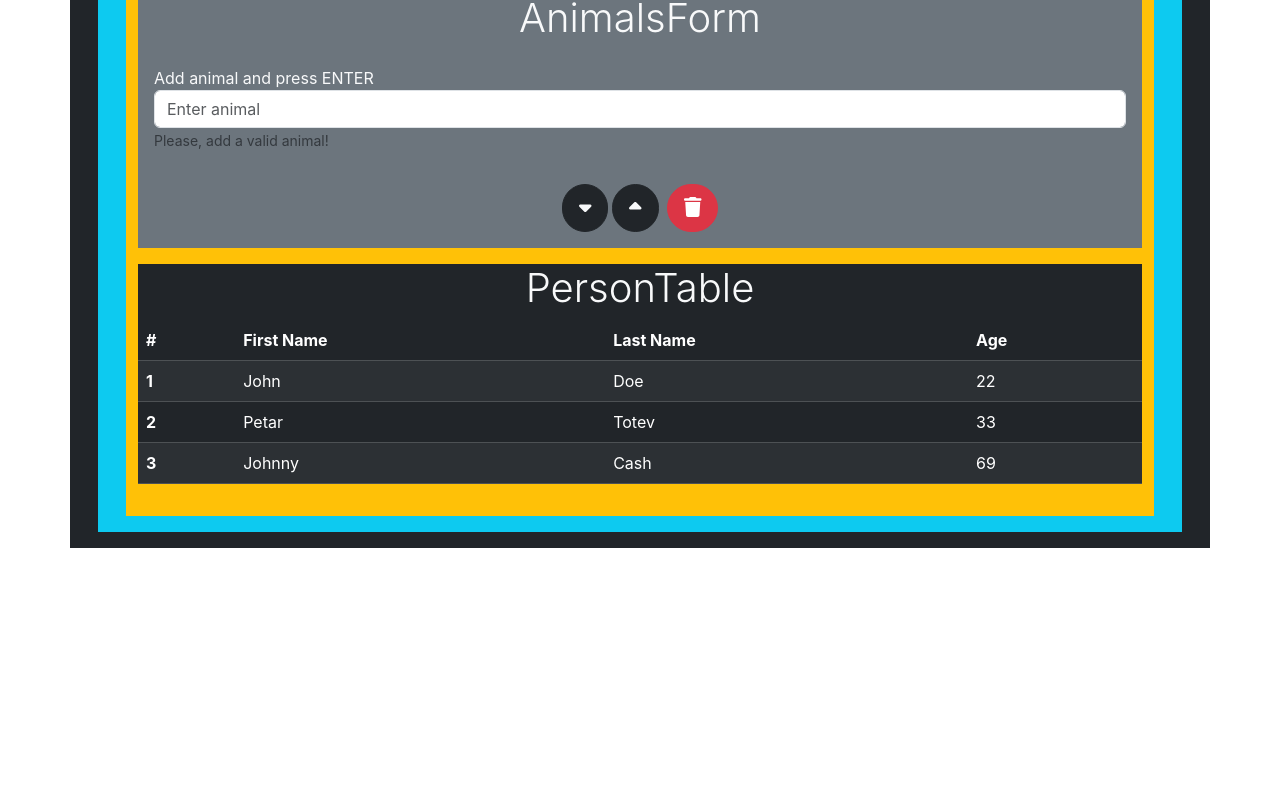
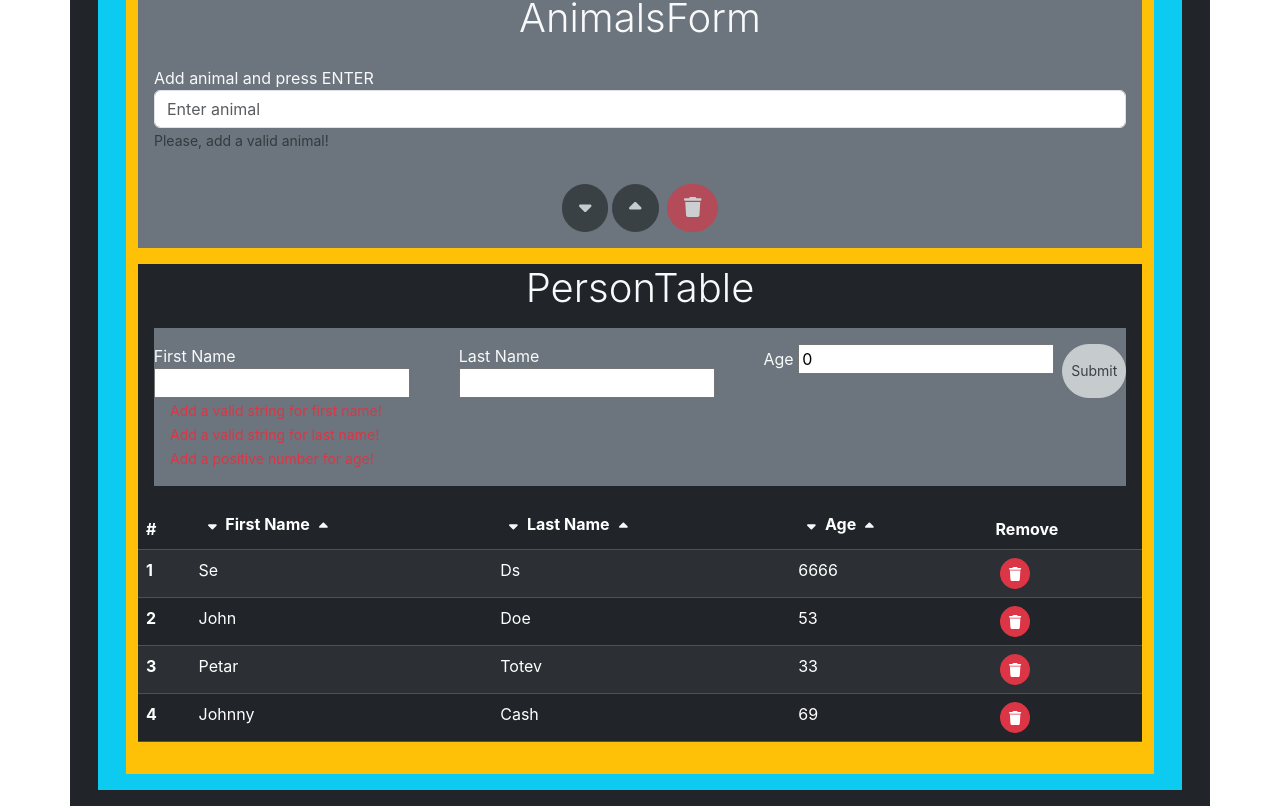
Before and after one commit to petartotev/PT_Demo_React_MyFamilyApp, a React (Create React App) app in the folder src/my-family-app/: page / in a window 1280 px wide. Shown: the part 772-1578 px from the top of the page. Before the commit the page ends 1320 px from the top, so only its background shows below. Built offline with nearby package versions, Linux system fonts and the light colour scheme.

Commit message:
PersonTable sort per age, name added. README updated with known issues. Client-side validation added in AnimalsForm

```diff
--- a/src/my-family-app/src/AnimalsForm/AnimalsForm.js
+++ b/src/my-family-app/src/AnimalsForm/AnimalsForm.js
@@ -1,5 +1,5 @@
 import React, { useState } from 'react';
-import { FontAwesomeIcon } from '@fortawesome/react-fontawesome'
+import { FontAwesomeIcon } from '@fortawesome/react-fontawesome';
 
 function AnimalsForm() {
     const [myAnimals, setMyAnimals] = useState([]);
@@ -7,16 +7,16 @@ function AnimalsForm() {
     return (
         <div className="bg-secondary text-light mb-3 pb-3">
             <h6 className="display-6 d-flex justify-content-center">AnimalsForm</h6>
-            <div className="form-group p-3">
+            <div className="p-3">
                 <label htmlFor="exampleInputAnimal1">Add animal and press ENTER</label>
                 <input type="animal" className="form-control" id="exampleInputAnimal1" aria-describedby="AnimalHelp" placeholder="Enter animal" onKeyUp={(event) => { if (event.key === "Enter") {setMyAnimals([...myAnimals].concat([event.target.value])); event.target.value = ''; } }}/>
                 <small id="animalHelp" className="form-text text-muted">Please, add a valid animal!</small>
             </div>
             <ul>{myAnimals.map((x, index) => <li key={index}>{x}</li>)}</ul>
             <div className="d-flex justify-content-center">
-              <button className="btn btn-lg rounded-pill btn-dark text-light me-1" onClick={() => setMyAnimals([...myAnimals].sort())}><FontAwesomeIcon icon="fa-caret-down" /></button>
-              <button className="btn btn-lg rounded-pill btn-dark text-light me-1" onClick={() => setMyAnimals([...myAnimals].sort().reverse())}><FontAwesomeIcon icon="fa-caret-up" /></button>
-              <button type="button" className="btn btn-lg rounded-pill btn-danger ms-1" data-bs-toggle="modal" data-bs-target="#staticBackdrop"><FontAwesomeIcon icon="fa-trash" /></button>
+              <button className="btn btn-lg rounded-pill btn-dark text-light me-1" onClick={() => setMyAnimals([...myAnimals].sort())} disabled={myAnimals === null || myAnimals.length < 2}><FontAwesomeIcon icon="fa-caret-down" /></button>
+              <button className="btn btn-lg rounded-pill btn-dark text-light me-1" onClick={() => setMyAnimals([...myAnimals].sort().reverse())} disabled={myAnimals === null || myAnimals.length < 2}><FontAwesomeIcon icon="fa-caret-up" /></button>
+              <button type="button" className="btn btn-lg rounded-pill btn-danger ms-1" data-bs-toggle="modal" data-bs-target="#staticBackdrop" disabled={myAnimals === null || myAnimals.length === 0}><FontAwesomeIcon icon="fa-trash" /></button>
             </div>
             <div className="modal fade text-dark" id="staticBackdrop" data-bs-backdrop="static" data-bs-keyboard="false" tabIndex="-1" aria-labelledby="staticBackdropLabel" aria-hidden="true">
               <div className="modal-dialog">
--- a/src/my-family-app/src/PersonTable/PersonTable.js
+++ b/src/my-family-app/src/PersonTable/PersonTable.js
@@ -1,23 +1,98 @@
-import React from 'react';
+import React, { useState } from 'react';
 import Person from './Person.js';
+import { FontAwesomeIcon } from '@fortawesome/react-fontawesome';
 
 function PersonTable() {
-    const myPeople = [new Person('Petar','Totev', 33), new Person('John','Doe', 22), new Person('Johnny','Cash', 69)];
+    const [myPeople, setMyPeople] = useState([new Person('Se','Ds', 6666), new Person('John','Doe', 53), new Person('Petar','Totev', 33), new Person('Johnny','Cash', 69)]);
+    const [firstName, setFirstName] = useState('');
+    const [lastName, setLastName] = useState('');
+    const [age, setAge] = useState(0);
+
+    function removePersonByIndex(index) {
+        let myPeopleLocal = [...myPeople];
+        myPeopleLocal.splice(index,1);
+        setMyPeople(myPeopleLocal);
+    }
+
+    function handleFormSubmit(event) {
+        let myPeopleLocal = [...myPeople];
+        myPeopleLocal.push(new Person(firstName, lastName, age));
+        setFirstName('');
+        setLastName('');
+        setAge(0);
+        setMyPeople(myPeopleLocal);
+        event.preventDefault();
+    }
+
+    function isFormFilledIn() {
+        return firstName !== null && firstName !== '' && firstName !== ' ' && lastName !== null && lastName !== '' && lastName !== ' ' && age > 0;
+    }
+
+    function isNullOrWhiteSpace(text) {
+        return text === null || text === '' || text === ' ';
+    }
+
+    function isNullOrNonPositive(num) {
+        return num === null || num < 1;
+    }
 
     return (
         <div className="bg-dark text-light">
             <h6 className="display-6 d-flex justify-content-center">PersonTable</h6>
+            <div className="bg-secondary m-3 p-3">
+                <form className="d-flex justify-content-center" onSubmit={(e) => handleFormSubmit(e)}>
+                    <label>First Name&nbsp;
+                        <input type="text" value={firstName} onChange={(e) => setFirstName(e.target.value)} />&nbsp;
+                    </label>
+                    <label>Last Name&nbsp;
+                        <input type="text" value={lastName} onChange={(e) => setLastName(e.target.value)} />&nbsp;
+                    </label>
+                    <label>Age&nbsp;
+                        <input type="number" value={age} onChange={(e) => setAge(e.target.value)} />
+                    </label>
+                	<input type="submit" value="Submit" className="btn btn-sm btn-light text-dark rounded-pill ms-2" disabled={isFormFilledIn() ? "" : "disabled"}/>
+                </form>
+                {isNullOrWhiteSpace(firstName) ? <small className="text-danger">Add a valid string for first name!<br /></small> : <></>}
+                {isNullOrWhiteSpace(lastName) ? <small className="text-danger">Add a valid string for last name!<br /></small> : <></>}
+                {isNullOrNonPositive(age) ? <small className="text-danger">Add a positive number for age!<br /></small> : <></>}
+            </div>
             <table className="table table-striped table-dark text-warning">
                 <thead>
                     <tr>
                       <th scope="col">#</th>
-                      <th scope="col">First Name</th>
-                      <th scope="col">Last Name</th>
-                      <th scope="col">Age</th>
+                      <th scope="col">
+                        <button onClick={() => setMyPeople([...myPeople].sort((a,b) => a.firstName > b.firstName ? 1 : -1))} className="btn btn-sm text-light" disabled={myPeople === null || myPeople.length < 2}>
+                            <FontAwesomeIcon icon="fa-caret-down" />
+                        </button>
+                        First Name
+                        <button onClick={() => setMyPeople([...myPeople].sort((a,b) => a.firstName > b.firstName ? -1 : 1))} className="btn btn-sm text-light" disabled={myPeople === null || myPeople.length < 2}>
+                            <FontAwesomeIcon icon="fa-caret-up" />
+                        </button>
+                      </th>
+                      <th scope="col">
+                        <button onClick={() => setMyPeople([...myPeople].sort((a,b) => a.lastName > b.lastName ? 1 : -1))} className="btn btn-sm text-light" disabled={myPeople === null || myPeople.length < 2}>
+                            <FontAwesomeIcon icon="fa-caret-down" />
+                        </button>
+                        Last Name
+                        <button onClick={() => setMyPeople([...myPeople].sort((a,b) => a.lastName > b.lastName ? -1 : 1))} className="btn btn-sm text-light" disabled={myPeople === null || myPeople.length < 2}>
+                            <FontAwesomeIcon icon="fa-caret-up" />
+                        </button>
+                      </th>
+                      <th scope="col">
+                        <button onClick={() => setMyPeople([...myPeople].sort((a,b) => a.age > b.age ? 1 : -1))} className="btn btn-sm text-light" disabled={myPeople === null || myPeople.length < 2}>
+                            <FontAwesomeIcon icon="fa-caret-down" />
+                        </button>
+                        Age
+                        <button onClick={() => setMyPeople([...myPeople].sort((a,b) => a.age > b.age ? -1 : 1))} className="btn btn-sm text-light" disabled={myPeople === null || myPeople.length < 2}>
+                            <FontAwesomeIcon icon="fa-caret-up" />
+                        </button>
+                      </th>
+                      <th scope="col">Remove</th>
                     </tr>
                 </thead>
                 <tbody>
-                    {myPeople != null && myPeople.length > 0 ? myPeople.sort((a,b) => parseInt(a.age) - parseInt(b.age)).map((x, index) => <tr key={index}><th scope="row">{index + 1}</th><td>{x.firstName}</td><td>{x.lastName}</td><td>{x.age}</td></tr>) : null}
+                    {/* {myPeople != null && myPeople.length > 0 ? myPeople.sort((a,b) => parseInt(a.age) - parseInt(b.age)).map((x, index) => <tr key={index}><th scope="row">{index + 1}</th><td>{x.firstName}</td><td>{x.lastName}</td><td>{x.age}</td><td><button className="btn btn-sm rounded-pill btn-danger ms-1" onClick={() => removePersonByIndex(index)}><FontAwesomeIcon icon="fa-trash" /></button></td></tr>) : null} */}
+                    {myPeople != null && myPeople.length > 0 ? myPeople.map((x, index) => <tr key={index}><th scope="row">{index + 1}</th><td>{x.firstName}</td><td>{x.lastName}</td><td>{x.age}</td><td><button className="btn btn-sm rounded-pill btn-danger ms-1" onClick={() => removePersonByIndex(index)}><FontAwesomeIcon icon="fa-trash" /></button></td></tr>) : null}
                 </tbody>
             </table>
         </div>
```
Also changed, not shown: res/scrot_1.png (added), 1 other file (tests, documents, lock files or other folders).
